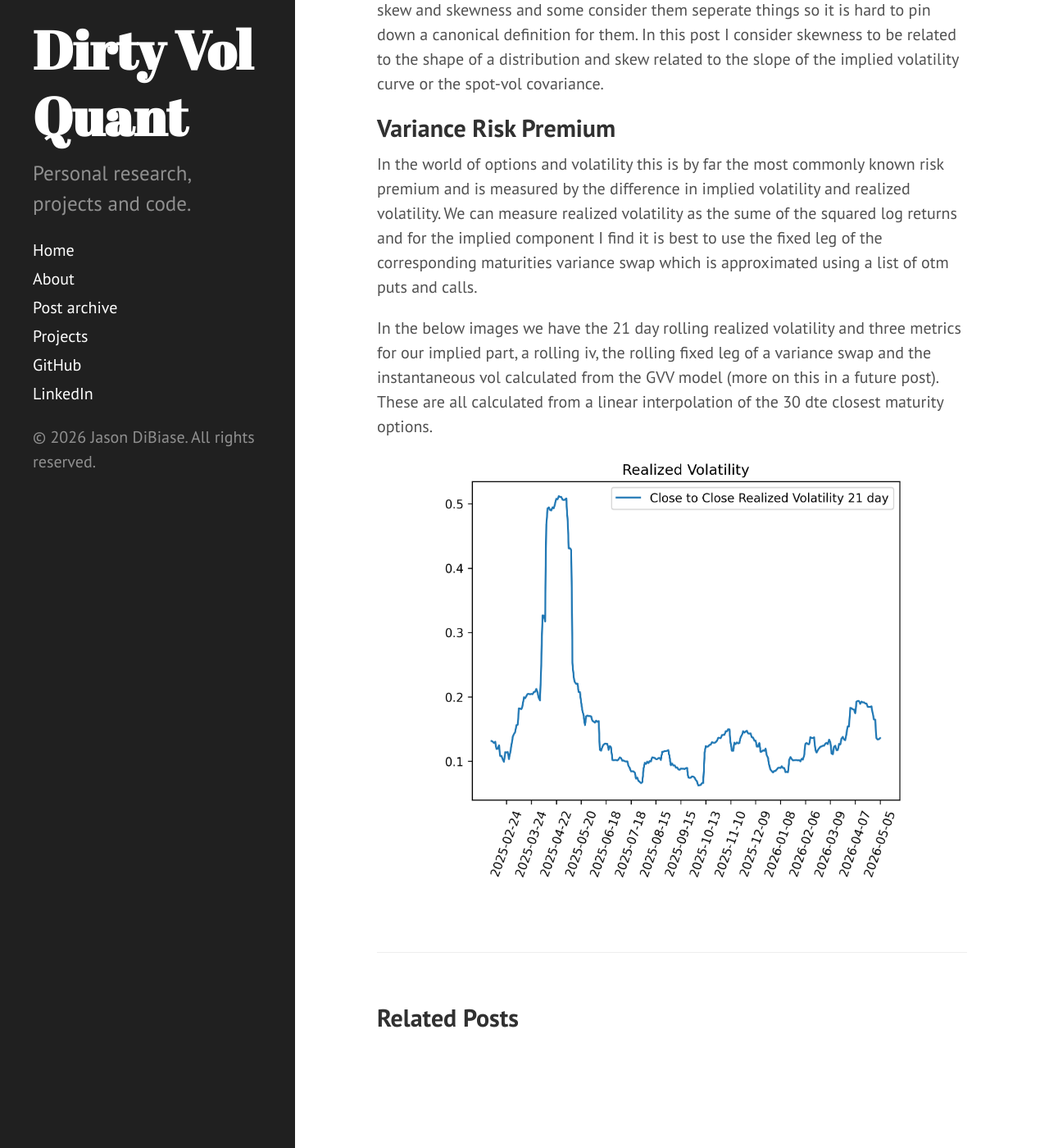
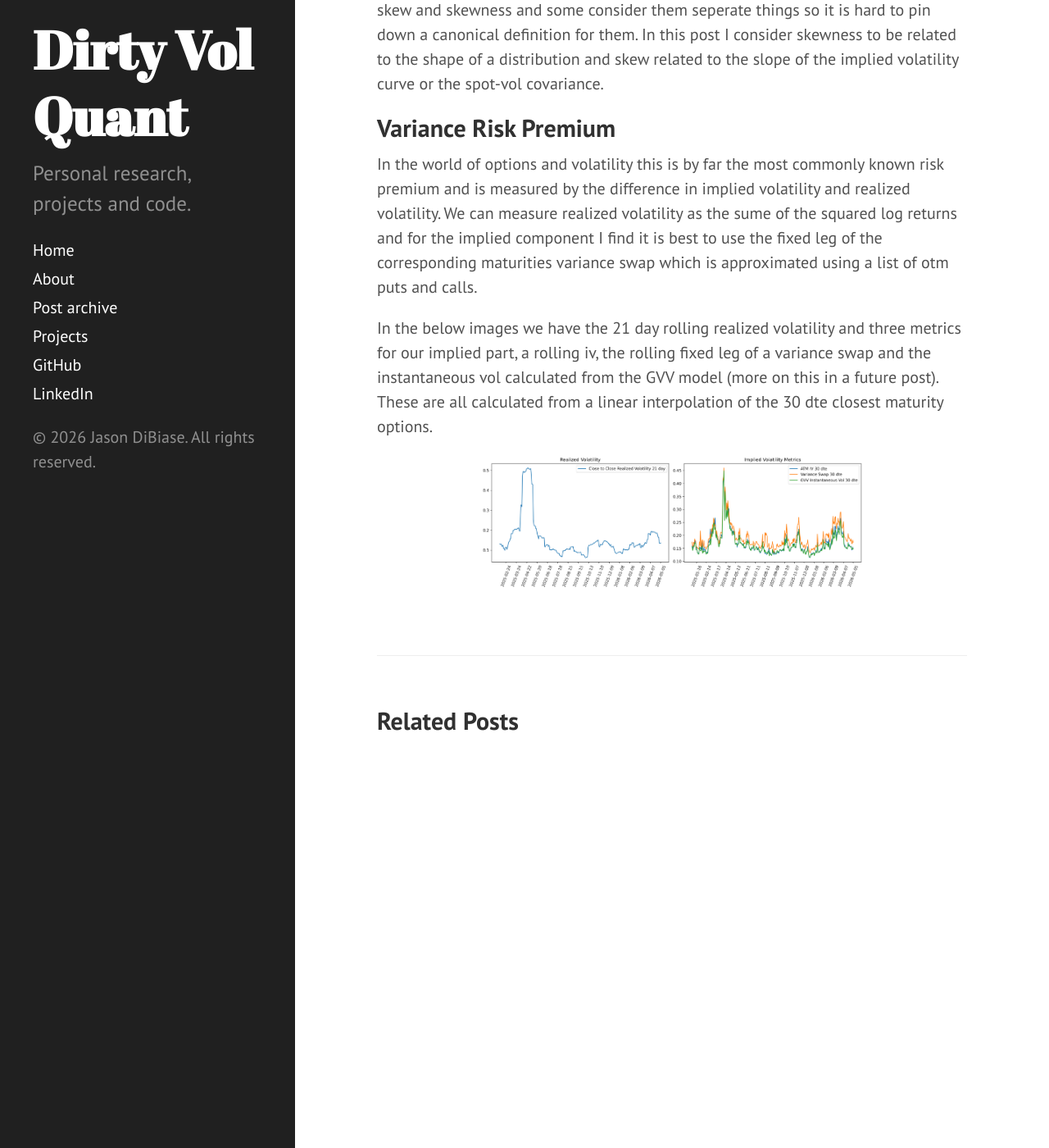
Before and after one commit to dibiasej/dibiasej.github.io, a Jekyll site: the page built from _posts/2026-05-24-Volatility-Surface-Risk-Premiums.md, in a window 1280 px wide and 1400 px high, scrolled down 1378 px. Shown: the whole window at 82% size. Built offline with Jekyll 4.4.1, drawn with Linux system fonts in a browser that asks for light colours; Markdown is read by kramdown in place of the engine named in the settings.

Commit message:
added function for adjusting photo width

```diff
--- a/_posts/2026-05-24-Volatility-Surface-Risk-Premiums.md
+++ b/_posts/2026-05-24-Volatility-Surface-Risk-Premiums.md
@@ -30,4 +30,4 @@ In the world of options and volatility this is by far the most commonly known ri
 
 In the below images we have the 21 day rolling realized volatility and three metrics for our implied part, a rolling iv, the rolling fixed leg of a variance swap and the instantaneous vol calculated from the GVV model (more on this in a future post). These are all calculated from a linear interpolation of the 30 dte closest maturity options.
 
-![Realized Volatility](/assets/images/SPY-Rolling-Realized-Vol-Risk-Premium-Post.png)
+![Realized Volatility](/assets/images/SPY-Variance-Risk-Premium-Post-2026-05-24.png)
--- a/public/css/hyde.css
+++ b/public/css/hyde.css
@@ -138,7 +138,7 @@ a.sidebar-nav-item:focus {
 
 @media (min-width: 48em) {
   .content {
-    max-width: 50rem;
+    max-width: 60rem;
     margin-left: 20rem;
     margin-right: 2rem;
   }
@@ -278,7 +278,7 @@ a.sidebar-nav-item:focus {
 /* Control image size inside blog posts */
 .post img,
 .page img {
-  max-width: 80%;
+  max-width: 65%;
   height: auto;
   margin-left: auto;
   margin-right: auto;
```
Also changed, not shown: assets/images/SPY-Rolling-Implied-Vol-Risk-Premium-Post.png (deleted), assets/images/SPY-Rolling-Realized-Vol-Risk-Premium-Post.png (deleted), assets/images/SPY-Variance-Risk-Premium-Post-2026-05-24.png (added).
